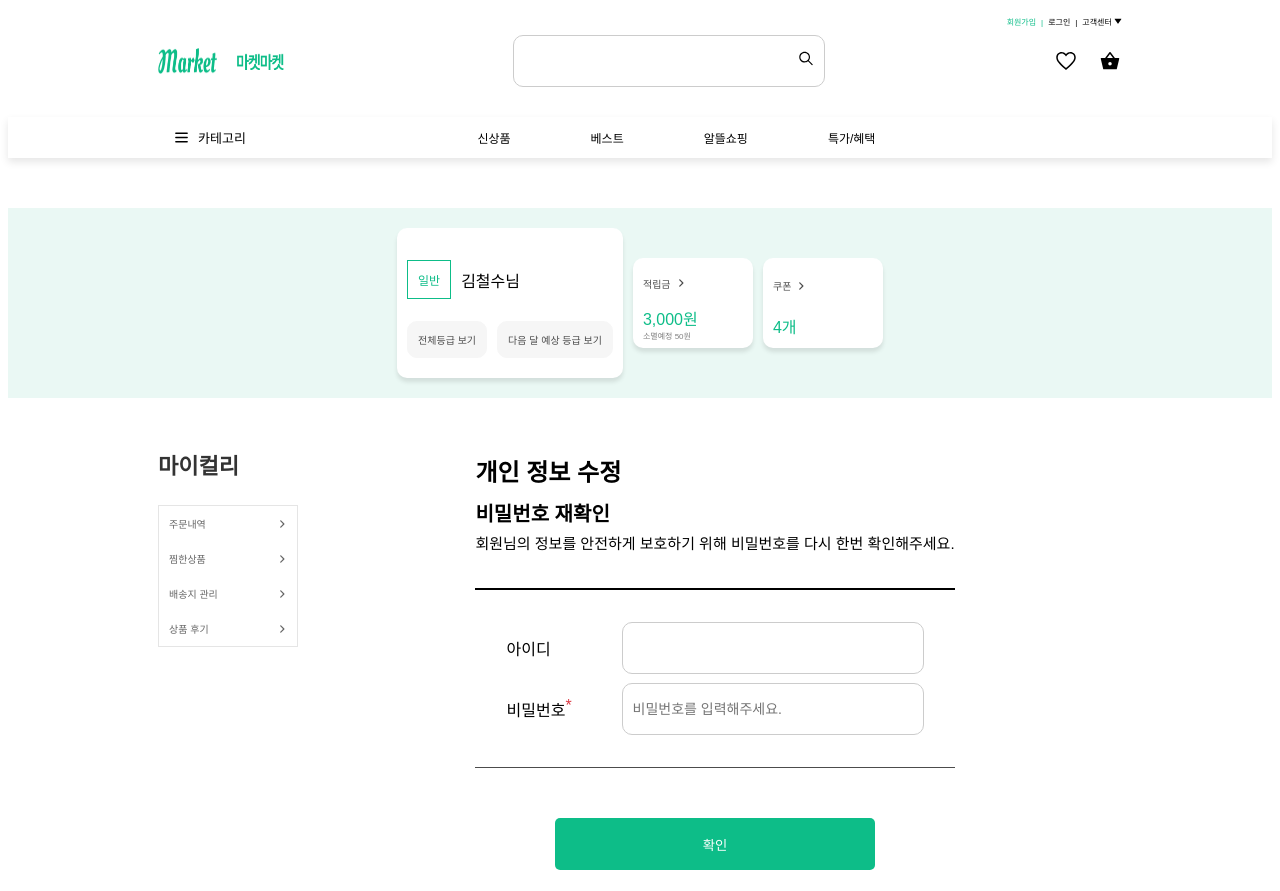
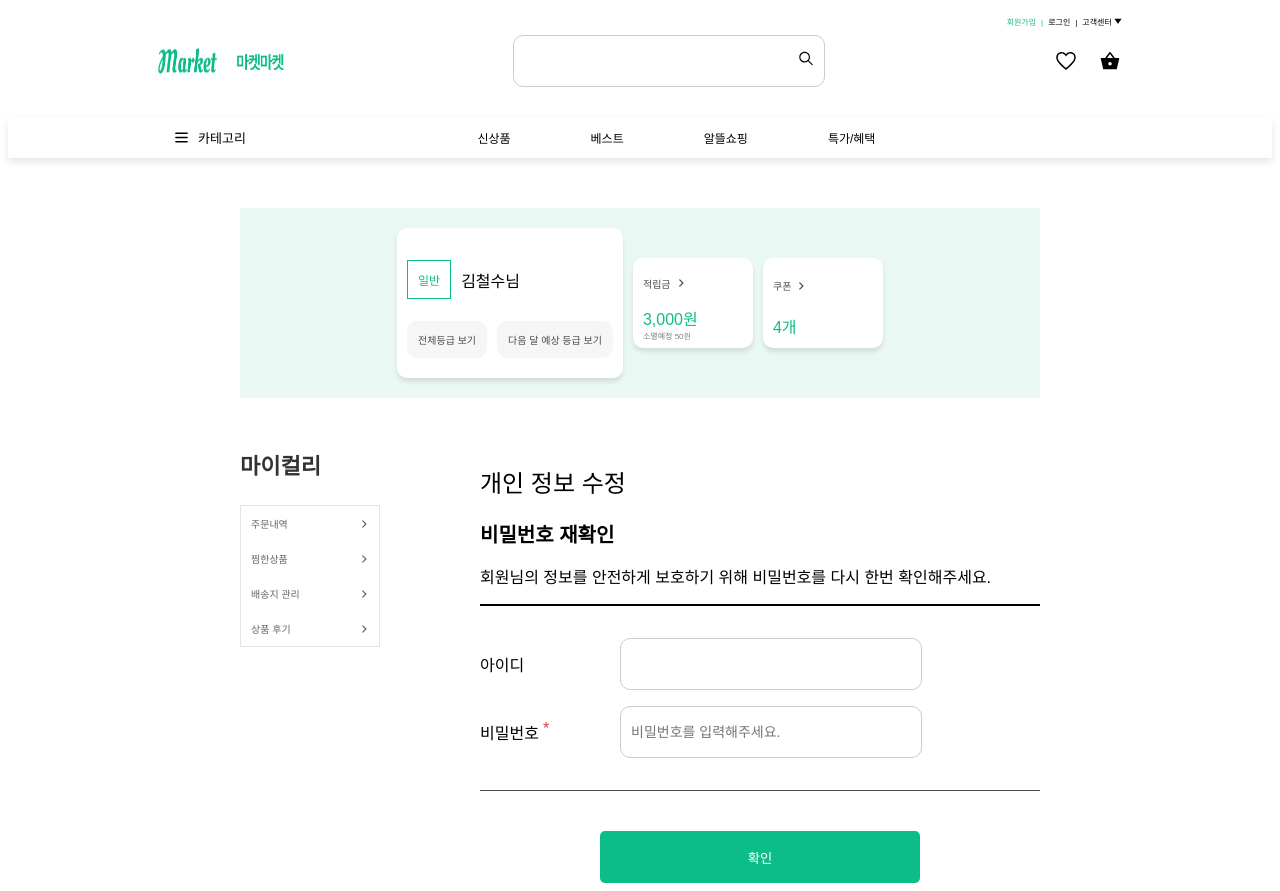
Before and after one commit to ecomerce-market/front, a Next.js app: page /myInfo in a window 1280 px wide. Built offline with nearby package versions, Linux system fonts and the light colour scheme.

Commit message:
[Design] 개인 정보 수정 화면 css 수정

```diff
--- a/src/app/myInfo/myInfo.module.scss
+++ b/src/app/myInfo/myInfo.module.scss
@@ -1,53 +1,52 @@
 .myInfoWrapper {
+    max-width: 800px;
+    margin: 0 auto;
+
     .myInfoMain {
         display: grid;
-        grid-template-columns: 150px auto;
+        grid-template-columns: 200px 1fr;
+        gap: 40px;
+        margin-top: 50px;
 
-        .sideMenu {
-            margin-left: 150px;
+        .content {
+            max-width: 700px;
         }
     }
 
     .checkInfo {
-        display: flex;
-        flex-direction: column;
-        justify-content: center;
-        margin: 0 auto;
-
         .mainTitle {
             font-size: 24px;
-            margin: 5px 0;
+            font-weight: 500;
+            margin-bottom: 20px;
         }
 
         .subTitle {
             font-size: 20px;
-            margin: 5px 0;
+            margin-bottom: 10px;
         }
 
-        .content {
+        .description {
+            color: var(--gray-600);
             font-size: 15px;
-            margin: 5px 0;
+            margin-bottom: 30px;
         }
 
         .submitForm {
             display: flex;
             flex-direction: column;
-            justify-content: center;
-            align-items: center;
-            margin-top: 30px;
+            gap: 12px;
             padding: 30px 0;
-            gap: 5px;
             border-top: 2px solid var(--black);
             border-bottom: 1px solid var(--black-700);
 
             .submitInput {
                 display: grid;
-                grid-template-columns: 100px 1fr;
+                grid-template-columns: 140px 1fr;
                 align-items: center;
-                gap: 15px;
 
                 .password {
                     display: flex;
+                    gap: 4px;
 
                     .require {
                         color: var(--red-color);
@@ -55,10 +54,11 @@
                 }
             }
         }
+
         .submitBtn {
             display: flex;
             justify-content: center;
-            padding-top: 50px;
+            margin-top: 40px;
         }
     }
 }
```
Also changed, not shown: src/app/myInfoDetail/myInfoDetail.module.scss (+9 -14 lines).
